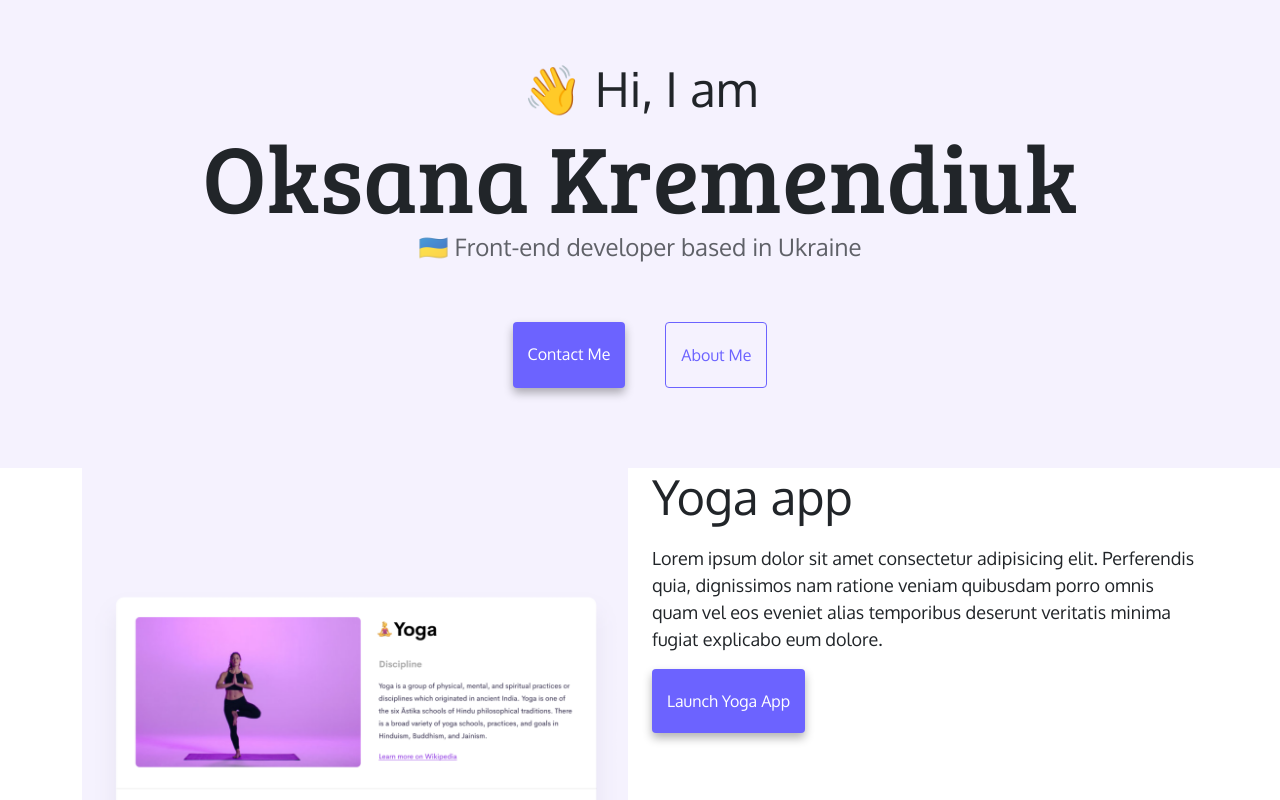
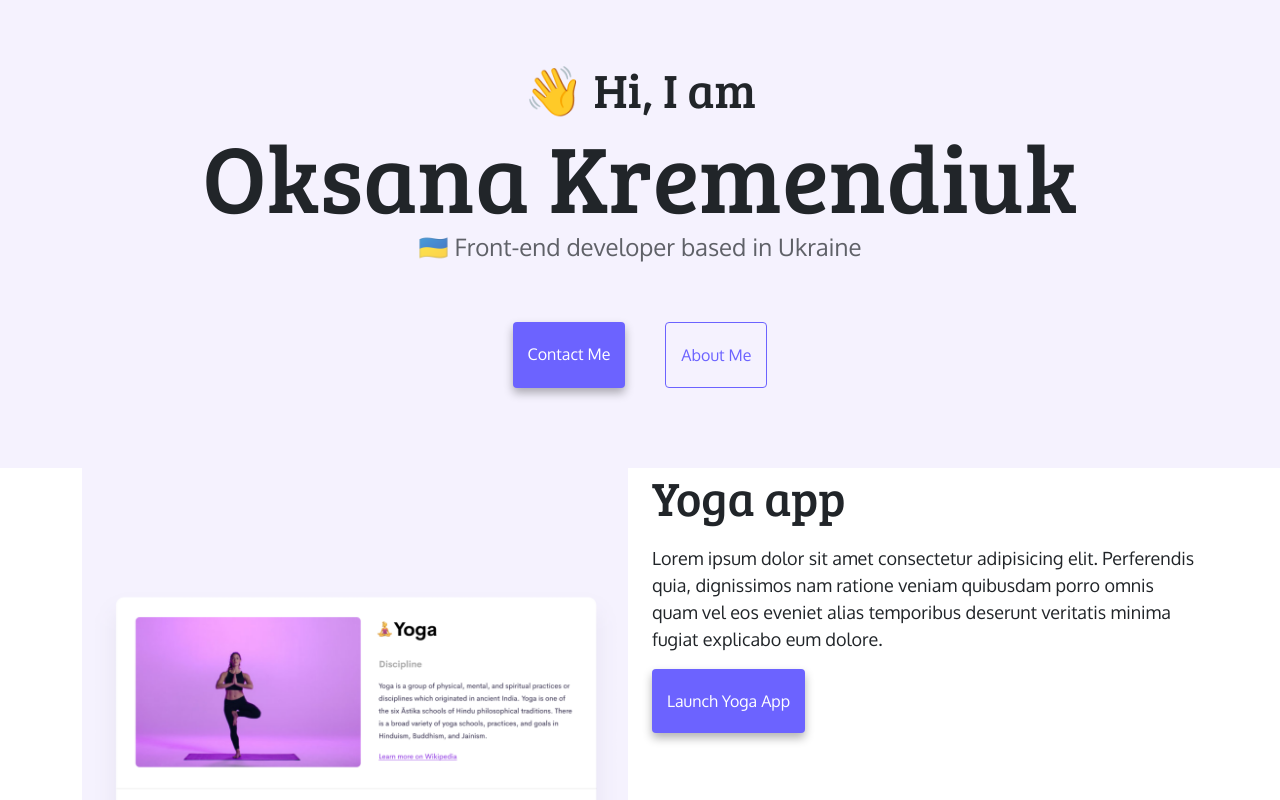
Before and after one commit to OksanaKremendiuk/Portfolio, a plain HTML site: page index.html in a window 1280 px wide. Shown: the top 800 px of the page. Drawn offline with nearby package versions, Linux system fonts and the light colour scheme.

Commit message:
correcct font for h2

```diff
--- a/styles/portfolio.css
+++ b/styles/portfolio.css
@@ -23,6 +23,7 @@ h1 {
 }
 h2 {
   font-size: 48px;
+  font-family: var(--heding-font);
 }
 h3 {
   font-size: 24px;
```
